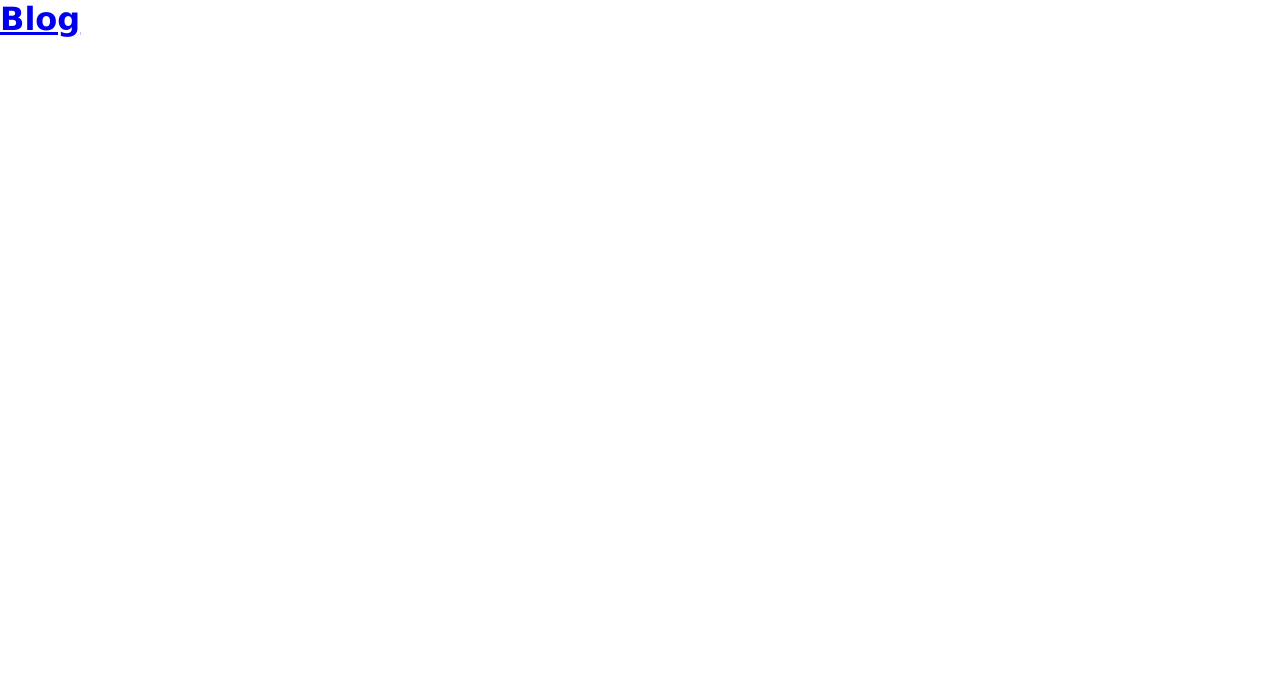
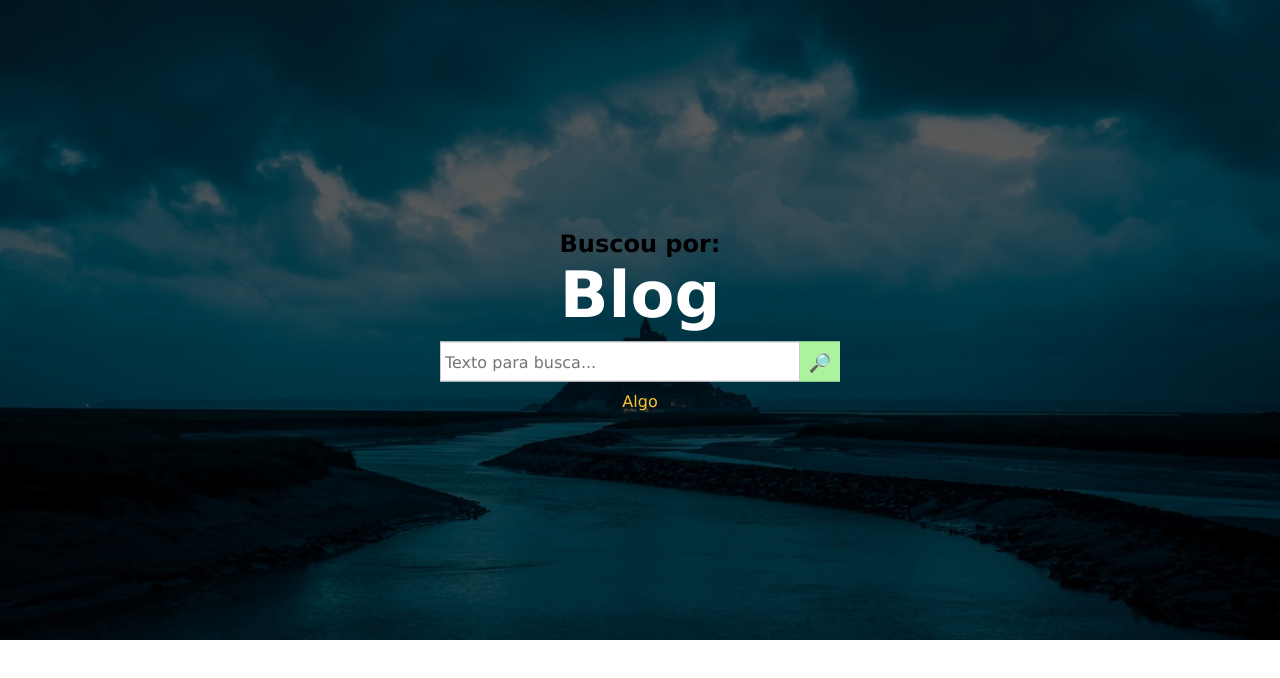
Before and after one commit to ludovici-philippus/blog-vuejs-vuex-php, a Vue app: page / in a window 1280 px wide. Shown: the top 678 px of the page. Built offline with nearby package versions, Linux system fonts and the light colour scheme.

Commit message:
Estilização do Header finalizada e inicialização do sistema de buscas usando Vuex

```diff
--- a/src/App.vue
+++ b/src/App.vue
@@ -3,6 +3,14 @@
 </template>
 
 <style>
+:root{
+    --cor-1: #F15946;
+    --cor-2: #F9C22E;
+    --cor-3: #53B3CB;
+    --cor-4: #ACF39D;
+    --cor-5: #084C61;
+}
+
 *{
     margin: 0;
     padding: 0;
--- /dev/null
+++ b/src/components/BuscaComponent.vue
@@ -0,0 +1,47 @@
+<template>
+    <form>
+        <InputComponent id="busca_input" type="text" name="busca" placeholder="Texto para busca..." is_input/>
+        <button @click.prevent="pesquisar">🔎</button>
+    </form>
+</template>
+
+<script>
+import InputComponent from "./InputComponent.vue";
+export default {
+    name: "BuscaComponent",
+    components:{
+        InputComponent,
+    },
+    methods:{
+        pesquisar: function(){
+            const texto = document.querySelector('#busca').value;
+            this.$store.commit("buscar", texto)
+        }
+    }
+}
+</script>
+
+<style scoped>
+form{
+max-width: 400px;
+margin: 10px auto;
+display: flex;
+flex-wrap: wrap;
+flex-direction: row;
+}
+
+#busca_input{
+width: 90%;
+}
+
+button{
+width: 10%;
+height: 40px;
+border: 1px solid var(--cor-4);
+background-color: var(--cor-4);
+color: black;
+font-weight: bold;
+cursor: pointer;
+font-size: 18px;
+}
+</style>
--- /dev/null
+++ b/src/components/CategoriasComponent.vue
@@ -0,0 +1,29 @@
+<template>
+    <div class="categorias">
+        <router-link to="/algo">Algo</router-link>
+    </div>
+</template>
+
+<script>
+export default {
+    name: "CategoriasComponent",
+    data(){
+        categories: ""
+    },
+    methods:{
+    get_categories: function(){
+
+        }
+    },
+    mounted(){
+
+    }
+}
+</script>
+
+<style scoped>
+    a{
+        color: var(--cor-2);
+        text-decoration: none;
+    }
+</style>
--- a/src/components/HeaderComponent.vue
+++ b/src/components/HeaderComponent.vue
@@ -1,20 +1,65 @@
 <template>
     <header>
         <div class="overlay"></div>
-        <div class="logo">
-            <router-link to="/"><h1>Blog</h1></router-link>
+        <div class="header__content">
+            <div class="logo">
+                <h2>Buscou por: {{ this.$store.getters.getBusca }}</h2>
+                <router-link to="/"><h1>Blog</h1></router-link>
+            </div>
+            <BuscaComponent/>
+            <CategoriasComponent/>
         </div>
     </header>
 </template>
 
 <script>
+    import CategoriasComponent from "./CategoriasComponent.vue";
+    import BuscaComponent from "./BuscaComponent.vue"
+
     export default{
-        name: "HeaderComponent"
+        name: "HeaderComponent",
+        components:{
+            CategoriasComponent,
+            BuscaComponent
+        }
     }
 </script>
 
 <style scoped>
 header{
+    width: 100%;
+    min-height: 80vh;
+    background-image: url("../assets/imgs/bg.jpg");
+    background-size: cover;
+    background-attachment: fixed;
+    background-position: center;
+    position: relative;
+    z-index: 0;
+}
 
+.overlay{
+    position: absolute;
+    top: 0;
+    left: 0;
+    width: 100%;
+    min-height: 100%;
+    background-color: rgba(0, 0, 0, 0.65);
+    z-index: 1;
+}
+
+.header__content{
+    position: absolute;
+    width: 100%;
+    display: block;
+    top: 50%;
+    transform: translateY(-50%);
+    text-align: center;
+    z-index: 2;
+}
+
+.logo a{
+    text-decoration: none;
+    color: white;
+    font-size: 32px;
 }
 </style>
--- /dev/null
+++ b/src/components/InputComponent.vue
@@ -0,0 +1,47 @@
+<template>
+    <div class="form-group">
+        <label v-if="is_input">{{ label }}</label>
+        <input v-if="is_input" :type="type" :name="name" :id="name" :placeholder="placeholder"/>
+        <textarea v-else :name="name" :placeholder="placeholder"></textarea>
+    </div>
+</template>
+
+<script>
+export default {
+    name: "InputComponent",
+    props:{
+        is_input: Boolean,
+        type: String,
+        name: String,
+        placeholder: String,
+        label: String
+    }
+}
+</script>
+
+<style>
+.form-group{
+    width: 100%;
+}
+
+input{
+width: 100%;
+height: 40px;
+border: 1px solid #ccc;
+font-size: 16px;
+padding-left: 4px;
+}
+
+textarea{
+width: 100%;
+height: 144px;
+border: 1px solid #ccc;
+font-size: 16px;
+padding: 10px;
+}
+
+label{
+width: 100%;
+font-size: 16px;
+}
+</style>
--- a/src/store/index.js
+++ b/src/store/index.js
@@ -12,6 +12,7 @@ export default createStore({
   mutations: {
       buscar(state, texto){
           state.busca = texto;
+          console.log(state.busca);
       }
   },
   actions: {
```
Also changed, not shown: src/assets/imgs/bg.jpg (added).
